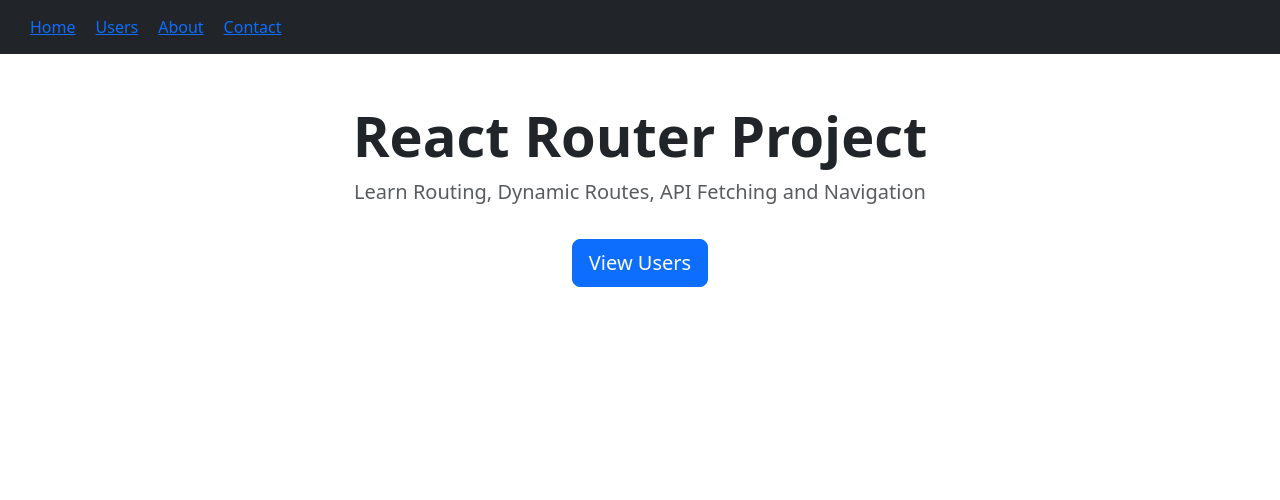
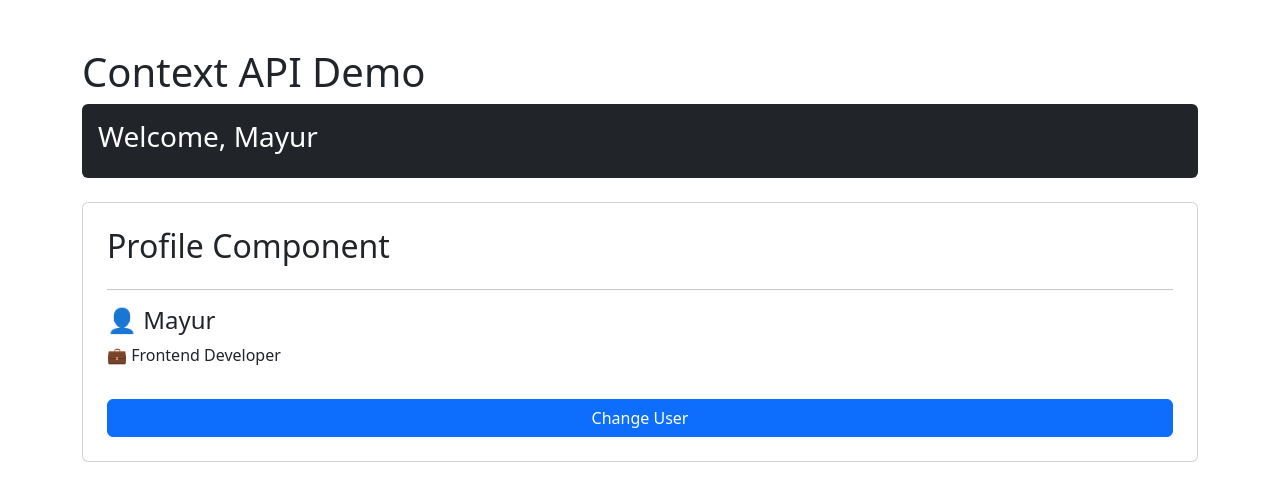
Before and after one commit to mayur-thakor-dev/react-learning, a React (Vite) app: page / in a window 1280 px wide. Shown: the top 500 px of the page. Built offline with nearby package versions, Linux system fonts and the light colour scheme.

Commit message:
learn and study basic context API concepts in React

```diff
--- a/src/App.jsx
+++ b/src/App.jsx
@@ -134,64 +134,103 @@
 
 // React router project
 
-import {
-  BrowserRouter,
-  Routes,
-  Route
-} from "react-router-dom";
-import Navbar from "./concepts/router/Navbar";
+// import {
+//   BrowserRouter,
+//   Routes,
+//   Route
+// } from "react-router-dom";
+// import Navbar from "./concepts/router/Navbar";
 
-import UserList from "./projects/router_api-project/UserList";
-import User from "./concepts/router/pages/User";
+// import UserList from "./projects/router_api-project/UserList";
+// import User from "./concepts/router/pages/User";
 
-import Home from "./concepts/router/pages/Home";
-import About from "./concepts/router/pages/About";
-import Contact from "./concepts/router/pages/Contact";
-import NotFound from "./concepts/router/pages/NotFound";
+// import Home from "./concepts/router/pages/Home";
+// import About from "./concepts/router/pages/About";
+// import Contact from "./concepts/router/pages/Contact";
+// import NotFound from "./concepts/router/pages/NotFound";
+
+// function App() {
+
+//   return (
+
+//     <BrowserRouter>
+//       <Navbar />
+//       <Routes>
+
+//         <Route
+//           path="/"
+//           element={<Home />}
+//         />
+
+//         <Route
+//           path="/users"
+//           element={<UserList />}
+//         />
+
+//         <Route
+//           path="/user/:id"
+//           element={<User />}
+//         />
+
+//         <Route
+//           path="/about"
+//           element={<About />}
+//         />
+
+//         <Route
+//           path="/contact"
+//           element={<Contact />}
+//         />
+
+//         <Route
+//           path="*"
+//           element={<NotFound />}
+//         />
+
+//       </Routes>
+
+//     </BrowserRouter>
+
+//   );
+// }
+
+// export default App;
+
+
+// ===================================================================
+
+
+// Context API
+import { useState } from "react";
+
+import UserContext from "./concepts/context/UserContext";
+import Profile from "./concepts/components/Profile";
+import Navbar from "./concepts/components/Navbar";
 
 function App() {
 
-  return (
+    const [user, setUser] = useState({
 
-    <BrowserRouter>
-      <Navbar />
-      <Routes>
+        name: "Mayur",
+        role: "Frontend Developer"
+    });
 
-        <Route
-          path="/"
-          element={<Home />}
-        />
+    return (
+        <>
 
-        <Route
-          path="/users"
-          element={<UserList />}
-        />
+            <UserContext.Provider value={{
+                user,
+                setUser
+            }}>
 
-        <Route
-          path="/user/:id"
-          element={<User />}
-        />
-
-        <Route
-          path="/about"
-          element={<About />}
-        />
-
-        <Route
-          path="/contact"
-          element={<Contact />}
-        />
-
-        <Route
-          path="*"
-          element={<NotFound />}
-        />
-
-      </Routes>
-
-    </BrowserRouter>
-
-  );
+                <div className="container mt-5">
+                    <h1>Context API Demo</h1>
+                    <Navbar />
+                    <Profile />
+                </div>
+            </UserContext.Provider>
+        </>
+    )
 }
 
 export default App;
--- /dev/null
+++ b/src/concepts/components/Navbar.jsx
@@ -0,0 +1,20 @@
+import { useContext } from "react";
+import UserContext from "../context/UserContext";
+
+export default function Navbar() {
+
+    const { user } = useContext(UserContext);
+
+    return (
+
+        <div className="bg-dark text-white p-3 rounded">
+
+            <h3>
+                Welcome, {user.name}
+            </h3>
+
+        </div>
+
+    );
+
+}
--- /dev/null
+++ b/src/concepts/components/Profile.jsx
@@ -0,0 +1,35 @@
+import { useContext } from "react";
+import UserContext from "../context/UserContext";
+
+export default function Profile() {
+
+    const { user, setUser } = useContext(UserContext);
+
+    return (
+        <>
+            <div className="card p-4 mt-4">
+
+                <h2>Profile Component</h2>
+
+                <hr />
+
+                <h4>👤 {user.name}</h4>
+
+                <p>💼 {user.role}</p>
+
+                <button
+                    className="btn btn-primary mt-3"
+                    onClick={() =>
+                        setUser({
+                            name: "Rahul",
+                            role: "Backend Developer"
+                        })
+                    }
+                >
+                    Change User
+                </button>
+            </div>
+
+        </>
+    )
+}
--- /dev/null
+++ b/src/concepts/context/UserContext.jsx
@@ -0,0 +1,5 @@
+import { createContext } from "react";
+
+const UserContext = createContext();
+
+export default UserContext;
```
